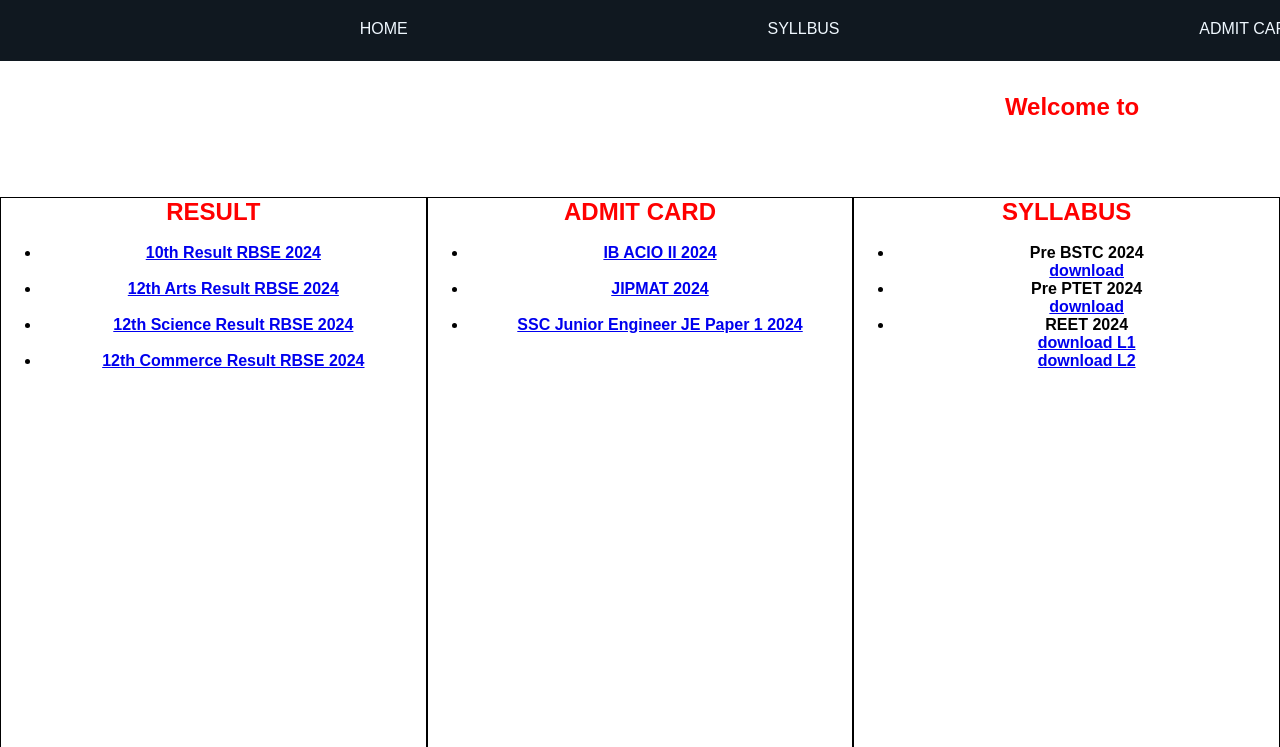
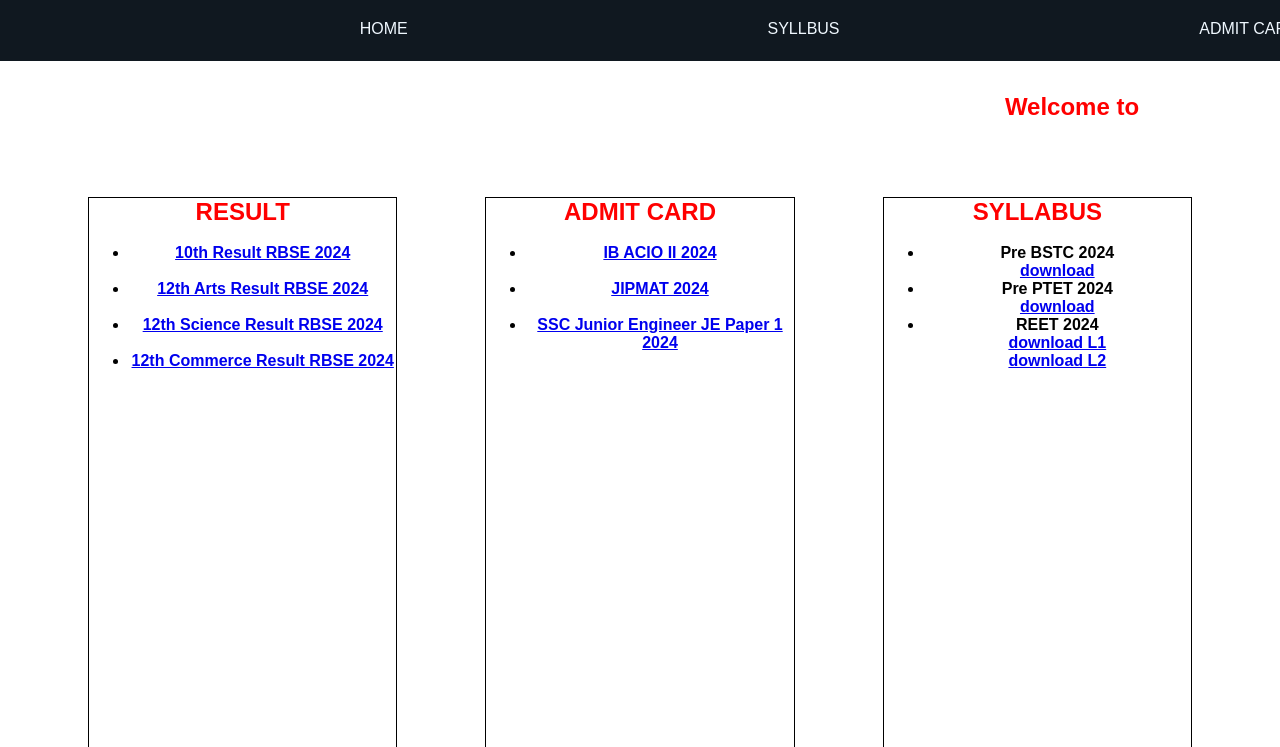
Before and after one commit to Gjani80/EDUCATIONCUP, a plain HTML site: page index.html.html in a window 1280 px wide. Shown: the part 205-952 px from the top of the page. Drawn offline with Linux system fonts and the light colour scheme.

Commit message:
Update style.css

```diff
--- a/style.css
+++ b/style.css
@@ -38,7 +38,7 @@
 .box {
     border: .1rem solid black;
     height: 70rem;
-    width: 143.75rem;
+    width: 24%;
     background-color: white;
 }
 .box {
```
